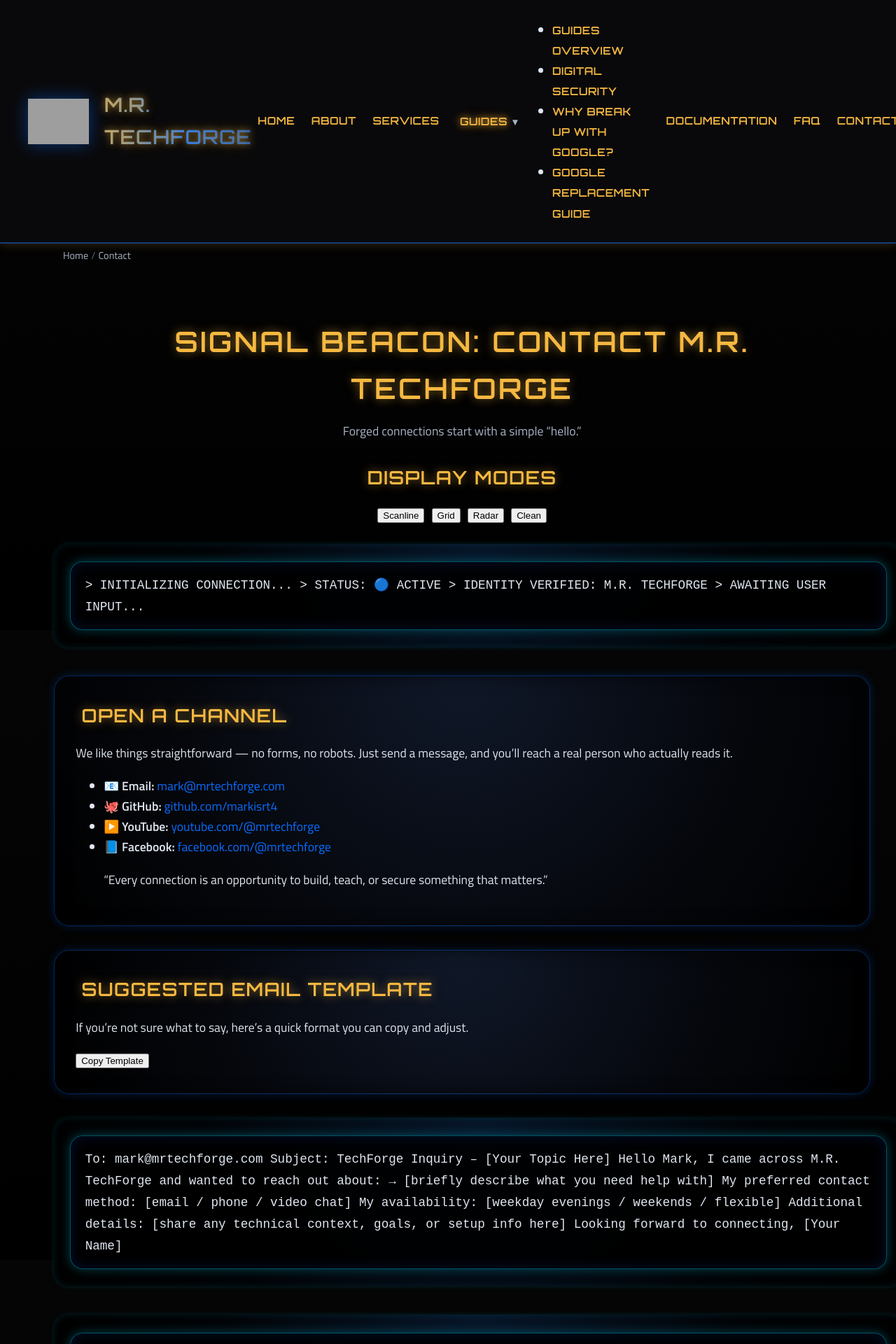
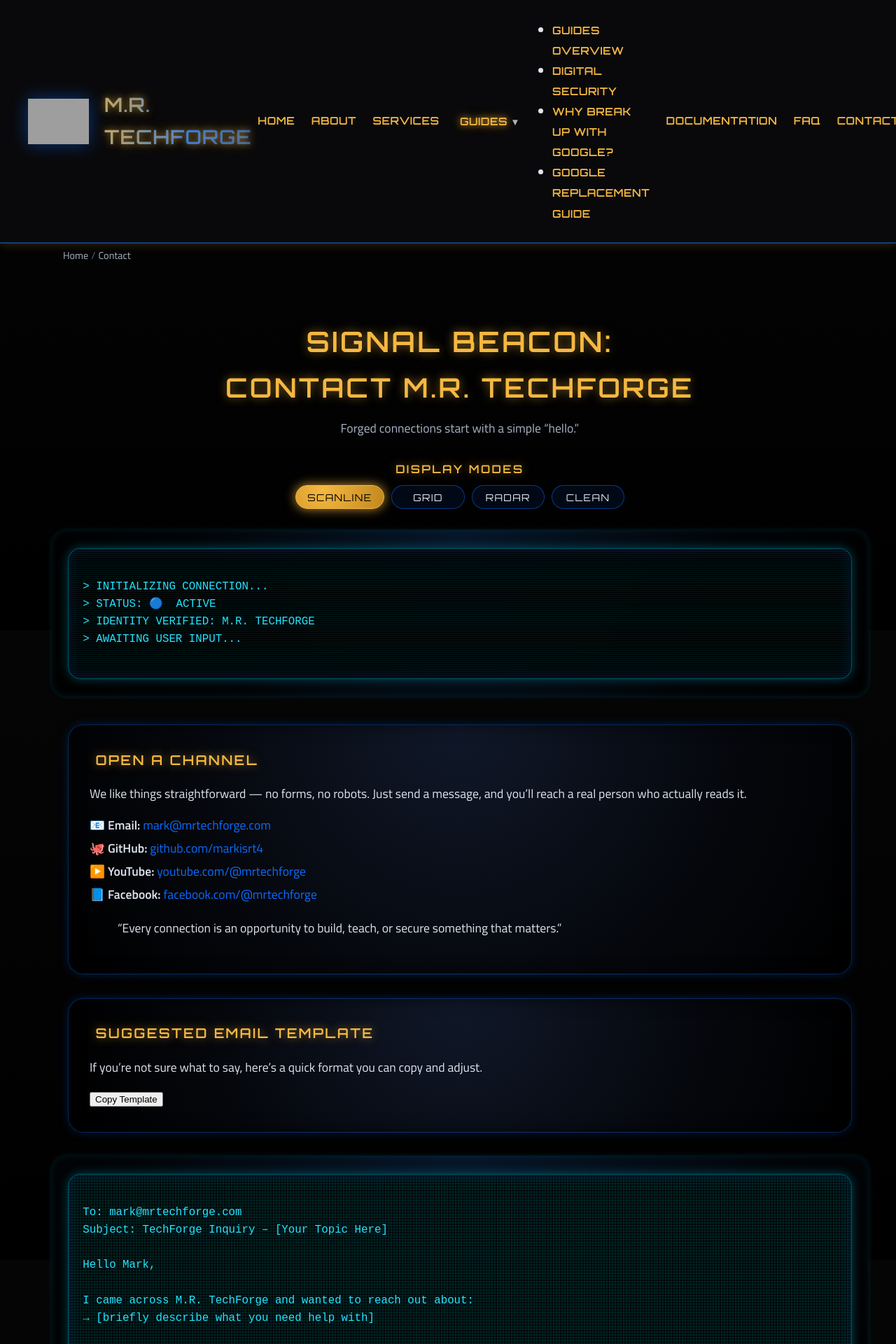
Before and after one commit to markisrt4/mrtechforge.github.io, a Jekyll site: the page built from contact.md, in a window 1280 px wide. Shown: the top 1920 px of the page at 70% size. Built offline with Jekyll 4.4.1, drawn with Linux system fonts in a browser that asks for light colours; grey boxes are pictures that could not be loaded.

Commit message:
Update _pages-contact.scss

```diff
--- a/_sass/_pages-contact.scss
+++ b/_sass/_pages-contact.scss
@@ -1,12 +1,12 @@
 /* =========================================================
-   CONTACT PAGE — FORGE STYLE (v3.0 Wide + Fluid Layout)
+   CONTACT PAGE — FORGE STYLE (v3.0 RESET + WIDER)
    ========================================================= */
 
 .forge-contact-page {
-  padding: 2.4rem 1.2rem 3rem;
+  padding: 2.4rem 1rem 3rem;
   margin: 0 auto;
   width: 100%;
-  max-width: 1400px; /* wider overall container */
+  max-width: 1240px;     /* wider lane on desktop */
 }
 
 /* =========================================================
@@ -27,25 +27,40 @@
   color: var(--forge-hotmetal);
 
   white-space: normal;
+  word-break: keep-all;
   overflow-wrap: break-word;
+}
+
+.forge-contact-page .page-intro .forge-highlight {
+  display: block;
+  font-size: 0.95em;
 }
 
 .forge-contact-page .page-intro .tagline {
   color: var(--forge-subtext);
   font-size: 1.05rem;
-  max-width: 680px;
+  max-width: 640px;
   margin: 0.25rem auto 0;
 }
 
 /* =========================================================
-   DISPLAY MODES
+   DISPLAY MODES BUTTON PANEL
    ========================================================= */
 
 .forge-terminal-modes {
   margin: 1.6rem auto 1.2rem;
-  max-width: 1300px;
-  width: 100%;
   text-align: center;
+  max-width: 1120px;
+  width: min(100%, 1120px);
+}
+
+.forge-terminal-modes .modes-heading {
+  font-family: "Orbitron", sans-serif;
+  text-transform: uppercase;
+  letter-spacing: 0.15em;
+  font-size: 0.95rem;
+  color: var(--forge-hotmetal);
+  margin-bottom: 0.6rem;
 }
 
 .modes-buttons {
@@ -55,19 +70,49 @@
   gap: 0.6rem;
 }
 
+.terminal-mode-btn {
+  min-width: 6.2rem;
+  padding: 0.45rem 1rem;
+  border-radius: 999px;
+  border: 1px solid rgba(var(--forge-accent-rgb), 0.5);
+  background: rgba(3, 10, 24, 0.95);
+  color: var(--forge-text);
+  font-family: "Orbitron", sans-serif;
+  font-size: 0.82rem;
+  letter-spacing: 0.1em;
+  text-transform: uppercase;
+  cursor: pointer;
+  transition:
+    background 0.2s ease,
+    box-shadow 0.2s ease,
+    color 0.2s ease,
+    border-color 0.2s ease,
+    transform 0.18s ease;
+}
+
+.terminal-mode-btn:hover {
+  transform: translateY(-1px);
+  box-shadow: 0 0 12px rgba(var(--forge-accent-rgb), 0.45);
+}
+
+.terminal-mode-btn.is-active {
+  background: radial-gradient(circle at 30% 20%, var(--forge-hotmetal), #c2881e);
+  color: #000;
+  border-color: var(--forge-hotmetal);
+  box-shadow: 0 0 16px rgba(var(--forge-hotmetal-rgb), 0.8);
+}
+
 /* =========================================================
-   TERMINAL PANELS — NOW WIDER & FLUID
+   TERMINAL PANELS — centered, wide, no overflow
    ========================================================= */
 
 .forge-terminal-panel {
   position: relative;
   margin: 1.8rem auto 2.4rem;
   padding: 1.5rem 1.4rem;
-
   border-radius: 22px;
-
-  width: 100%;
-  max-width: 1300px;  /* wider panels */
+  max-width: 1120px;
+  width: min(100%, 1120px);
 
   background: radial-gradient(circle at top, #071629 0%, #020407 60%, #000 100%);
   box-shadow:
@@ -92,18 +137,102 @@
   max-width: 100%;
 }
 
+.forge-terminal-screen code {
+  display: block;
+  white-space: pre-wrap;
+  font-family: "Courier New", monospace;
+  font-size: 0.94rem;
+  line-height: 1.6;
+  color: #26e0ff;
+  text-align: left;
+}
+
+/* CRT overlay base */
+.forge-terminal-screen::before {
+  content: "";
+  position: absolute;
+  inset: 0;
+  pointer-events: none;
+  opacity: 0.5;
+  mix-blend-mode: screen;
+}
+
+/* CRT MODES -------------------------------------------- */
+
+.forge-terminal-panel.crt-scanline .forge-terminal-screen::before {
+  background-image:
+    repeating-linear-gradient(
+      to bottom,
+      rgba(0, 255, 255, 0.15),
+      rgba(0, 255, 255, 0.15) 1px,
+      transparent 2px,
+      transparent 3px
+    );
+}
+
+.forge-terminal-panel.crt-grid .forge-terminal-screen::before {
+  background-image:
+    repeating-linear-gradient(
+      to bottom,
+      rgba(0, 255, 255, 0.17),
+      rgba(0, 255, 255, 0.17) 1px,
+      transparent 3px,
+      transparent 4px
+    ),
+    repeating-linear-gradient(
+      to right,
+      rgba(0, 255, 255, 0.17),
+      rgba(0, 255, 255, 0.17) 1px,
+      transparent 3px,
+      transparent 4px
+    );
+}
+
+.forge-terminal-panel.crt-radar .forge-terminal-screen {
+  background: radial-gradient(circle at 20% 15%, #002b1d 0%, #000 70%);
+}
+
+.forge-terminal-panel.crt-radar .forge-terminal-screen code {
+  color: #80ffb5;
+}
+
+.forge-terminal-panel.crt-radar::after {
+  content: "";
+  position: absolute;
+  inset: 0;
+  border-radius: inherit;
+  background: conic-gradient(
+    from 0deg,
+    rgba(0, 255, 128, 0.9) 0deg,
+    rgba(0, 255, 128, 0) 50deg,
+    rgba(0, 255, 128, 0) 360deg
+  );
+  mix-blend-mode: screen;
+  pointer-events: none;
+  opacity: 0.28;
+  animation: radarSweep 4s linear infinite;
+}
+
+@keyframes radarSweep {
+  from { transform: rotate(0deg); }
+  to   { transform: rotate(360deg); }
+}
+
+.forge-terminal-panel.crt-clean .forge-terminal-screen::before {
+  opacity: 0.08;
+  background: radial-gradient(circle at top, rgba(255,255,255,0.2), transparent 65%);
+}
+
 /* =========================================================
-   CONTACT CARDS — NOW WIDER
+   FORGE CARDS — override for contact page
    ========================================================= */
 
 .forge-contact-page .forge-card {
   margin: 2rem auto;
   padding: 2rem 1.8rem;
-
   border-radius: 22px;
-
-  width: 100%;
-  max-width: 1300px;   /* was 1120px */
+  max-width: 1120px;
+  width: min(100%, 1120px);
 
   background: radial-gradient(circle at top, #101829 0%, #05070c 60%, #000 100%);
   box-shadow:
@@ -115,60 +244,156 @@
 }
 
 .forge-contact-page .forge-card h2 {
+  font-family: "Orbitron", sans-serif;
+  text-transform: uppercase;
+  letter-spacing: 0.12em;
+  font-size: 1.15rem;
+  color: var(--forge-hotmetal);
   margin-top: 0;
   margin-bottom: 0.9rem;
 }
 
+.forge-contact-page .forge-card p {
+  margin-bottom: 0.9rem;
+}
+
+.forge-contact-page .contact-list {
+  list-style: none;
+  padding-left: 0;
+  margin: 0.6rem 0 1.1rem;
+}
+
+.forge-contact-page .contact-list li {
+  margin: 0.25rem 0;
+}
+
+.forge-contact-page .contact-list a {
+  color: var(--forge-accent);
+}
+
 /* =========================================================
-   LOCATION PANEL — WIDER
+   LOCATION CARD — wide blueprint panel
    ========================================================= */
 
 .forge-location-card {
   margin: 2.4rem auto 0;
   padding: 2.1rem 1.8rem 2.5rem;
-
   border-radius: 24px;
-
-  width: 100%;
-  max-width: 1300px;
-
+  max-width: 1120px;
+  width: min(100%, 1120px);
   text-align: center;
 
   background: radial-gradient(circle at top, #071c32 0%, #02050b 65%, #000 100%);
+  box-shadow:
+    0 0 18px rgba(0, 184, 212, 0.26),
+    inset 0 0 34px rgba(0, 0, 0, 0.8);
+}
+
+.forge-location-card h2 {
+  font-family: "Orbitron", sans-serif;
+  text-transform: uppercase;
+  letter-spacing: 0.13em;
+  font-size: clamp(1.1rem, 3vw, 1.5rem);
+  color: var(--forge-hotmetal);
+  margin-bottom: 1.4rem;
+}
+
+/* Blueprint plate */
+.forge-location-plate {
+  width: min(100%, 460px);
+  margin: 0 auto 1.4rem;
+  padding: 1.2rem 1.1rem;
+
+  font-family: "Fira Mono", monospace;
+  font-size: 0.92rem;
+  line-height: 1.6;
+
+  border: 2px solid rgba(0, 200, 255, 0.55);
+  border-radius: 12px;
+
+  background: radial-gradient(circle at center, #04101e, #000);
+  box-shadow:
+    0 0 14px rgba(0, 200, 255, 0.35),
+    inset 0 0 18px rgba(0, 50, 80, 0.9);
+
+  color: #cfefff;
+}
+
+.forge-location-plate .plate-line {
+  display: flex;
+  gap: 0.7rem;
+  padding: 0.18rem 0;
+}
+
+.forge-location-plate .plate-line span {
+  color: #78e8ff;
+  min-width: 120px;
+  text-align: right;
+  letter-spacing: 0.05em;
+}
+
+.plate-line.indent {
+  padding-left: 120px;
+}
+
+.forge-location-text {
+  font-family: "Titillium Web", sans-serif;
+  color: var(--forge-text);
+  font-size: 1.02rem;
+  line-height: 1.7;
+  max-width: 660px;
+  margin: 0 auto;
 }
 
 /* =========================================================
-   RESPONSIVE LAYOUT
+   RESPONSIVE TWEAKS
    ========================================================= */
 
 @media (max-width: 900px) {
-
   .forge-contact-page {
     padding-top: 2rem;
   }
 
   .forge-contact-page .forge-card,
   .forge-terminal-panel,
+  .forge-terminal-modes,
   .forge-location-card {
     border-radius: 18px;
-    max-width: 95%; /* more width on tablet */
   }
 }
 
 @media (max-width: 640px) {
-
   .forge-contact-page {
-    padding: 1.4rem 0.4rem 2rem; /* reduced padding = more width */
+    /* less side padding = visually wider cards */
+    padding: 1.6rem 0.4rem 2.1rem;
   }
 
+  .forge-terminal-panel,
   .forge-contact-page .forge-card,
-  .forge-terminal-panel,
+  .forge-terminal-modes,
   .forge-location-card {
-    max-width: 92%; /* allow almost full width */
-    padding: 1.4rem 1rem;
+    width: 100%;      /* hug the viewport more on phones */
+  }
+
+  .forge-contact-page .page-intro h1 {
+    font-size: 1.7rem;
+  }
+
+  .forge-terminal-panel {
+    margin: 1.4rem auto 2rem;
+    padding: 1.2rem 1.1rem;
   }
 
   .forge-terminal-screen {
-    padding: 0.85rem;
+    padding: 0.9rem 0.9rem;
+  }
+
+  .forge-contact-page .forge-card {
+    padding: 1.5rem 1.2rem;
+    margin: 1.6rem auto;
+  }
+
+  .forge-location-card {
+    padding: 1.8rem 1.2rem 2.1rem;
   }
 }
```
